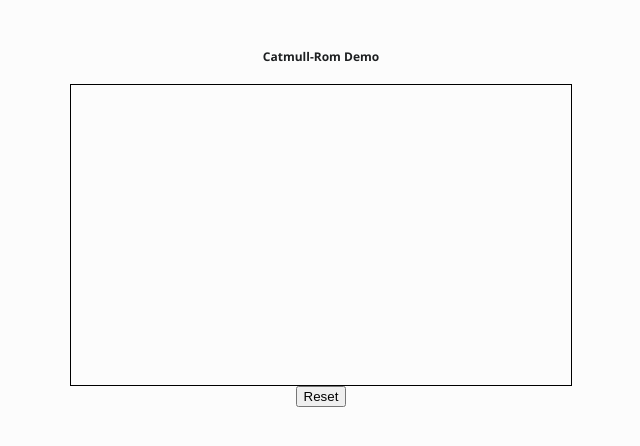
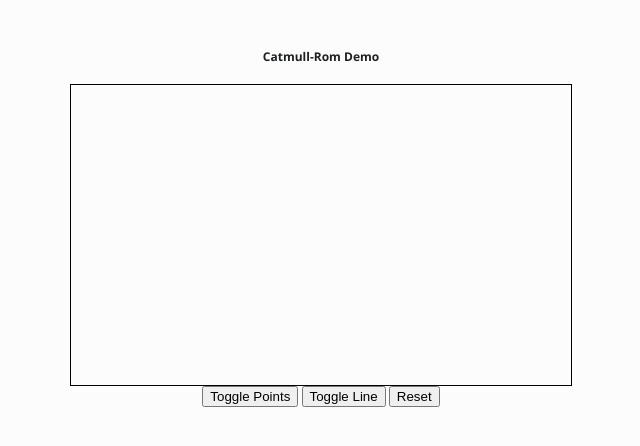
Before and after one commit to camr/cs-demos, a plain HTML site: page catmull-rom.html in a window 1280 px wide. Shown: the whole page, without its empty margins (319-959 px from the left). Drawn offline with nearby package versions, Linux system fonts and the light colour scheme.

Commit message:
Added options to not draw points and original line.

```diff
--- a/catmull-rom.html
+++ b/catmull-rom.html
@@ -19,6 +19,8 @@
 
     <br />
 
+    <input id="toggle_points" type="button" value="Toggle Points" />
+    <input id="toggle_line" type="button" value="Toggle Line" />
     <input id="reset_button" type="button" value="Reset" />
   </body>
 </html>
```
Also changed, not shown: 1 other file.
